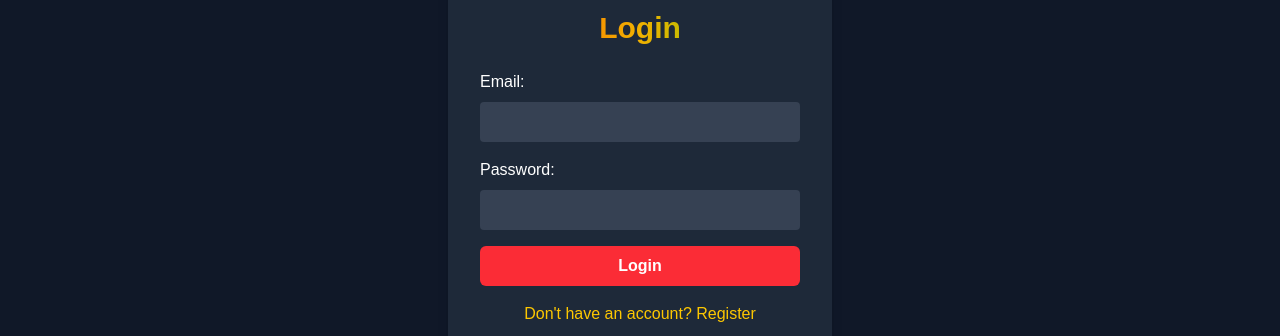
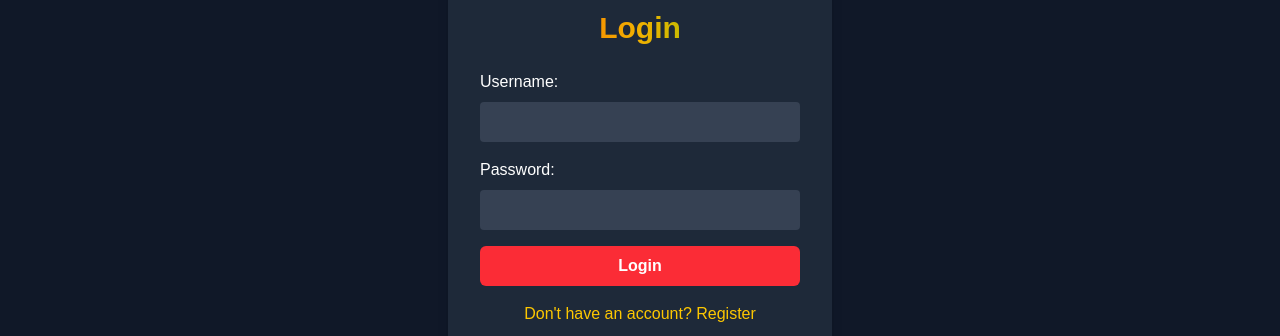
Before and after one commit to Kudzeri/vanfitness-front, a React (Vite) app: page /login in a window 1280 px wide. Shown: the part 320-656 px from the top of the page. Built offline with nearby package versions, Linux system fonts and the light colour scheme.

Commit message:
auth request

```diff
--- a/package.json
+++ b/package.json
@@ -11,6 +11,7 @@
   },
   "dependencies": {
     "@tailwindcss/postcss": "^4.0.7",
+    "axios": "^1.7.9",
     "framer-motion": "^12.4.4",
     "postcss": "^8.5.2",
     "react": "^19.0.0",
--- /dev/null
+++ b/src/axios.js
@@ -0,0 +1,15 @@
+import axios from "axios";
+
+const api = axios.create({
+  baseURL: "http://localhost:8080/api",
+});
+
+api.interceptors.request.use((config) => {
+  const token = localStorage.getItem("token");
+  if (token) {
+    config.headers.Authorization = `Bearer ${token}`;
+  }
+  return config;
+});
+
+export default api;
--- a/src/components/AuthForm.jsx
+++ b/src/components/AuthForm.jsx
@@ -1,29 +1,74 @@
+import { useState } from "react";
 import InputField from "./InputField";
 
-const AuthForm = ({ isLogin, formData, handleChange, handleSubmit }) => (
-  <form onSubmit={handleSubmit} className="flex flex-col">
+const AuthForm = ({ isLogin, formData = {}, handleSubmit, handleChange }) => {
+  const [errors, setErrors] = useState({});
+
+  const validate = () => {
+    let newErrors = {};
+
+    if (!formData.username || !formData.username.trim()) {
+      newErrors.username = "Username is required";
+    }
+
+    if (!formData.password || !formData.password.trim()) {
+      newErrors.password = "Password is required";
+    }
+
+    if (!isLogin) {
+      if (!formData.confirmPassword || !formData.confirmPassword.trim()) {
+        newErrors.confirmPassword = "Confirm Password is required";
+      } else if (formData.password !== formData.confirmPassword) {
+        newErrors.confirmPassword = "Passwords do not match";
+      }
+    }
+
+    setErrors(newErrors);
+    return Object.keys(newErrors).length === 0;
+  };
+
+  const handleSubmitWithValidation = (e) => {
+    e.preventDefault();
+    if (validate()) {
+      handleSubmit(e);
+    }
+  };
+
+  return (
+    <form onSubmit={handleSubmitWithValidation} className="flex flex-col" noValidate>
       <InputField
-      label="Email"
-      type="email"
-      name="email"
-      value={formData.email}
+        label="Username"
+        type="text"
+        name="username"
+        value={formData.username || ""}
         onChange={handleChange}
       />
+      {errors.username && <p className="text-red-500 text-sm mb-2">{errors.username}</p>}
+
       <InputField
         label="Password"
         type="password"
         name="password"
-      value={formData.password}
+        value={formData.password || ""}
         onChange={handleChange}
       />
+      {errors.password && <p className="text-red-500 text-sm mb-2">{errors.password}</p>}
+
       {!isLogin && (
+        <>
           <InputField
             label="Confirm Password"
             type="password"
             name="confirmPassword"
+            value={formData.confirmPassword || ""}
             onChange={handleChange}
           />
+          {errors.confirmPassword && (
+            <p className="text-red-500 text-sm mb-2">{errors.confirmPassword}</p>
           )}
+        </>
+      )}
+
       <button
         type="submit"
         className="bg-red-500 hover:bg-red-700 px-4 py-2 rounded-md font-bold"
@@ -32,5 +77,6 @@ const AuthForm = ({ isLogin, formData, handleChange, handleSubmit }) => (
       </button>
     </form>
   );
+};
 
 export default AuthForm;
--- a/src/pages/AuthPage.jsx
+++ b/src/pages/AuthPage.jsx
@@ -1,19 +1,44 @@
 import { useState } from "react";
 import { NavLink } from "react-router-dom";
 import AuthForm from "../components/AuthForm";
+import api from "../axios";
 
 const AuthPage = ({ type }) => {
   const isLogin = type === "login";
-  const [formData, setFormData] = useState({ email: "", password: "" });
+  const [formData, setFormData] = useState({ username: "", password: "" });
+  const [error, setError] = useState("");
+  const [loading, setLoading] = useState(false);
 
   const handleChange = (e) => {
     let input = e.target;
     setFormData({ ...formData, [input.name]: input.value });
   };
 
-  const handleSubmit = (e) => {
+  const handleSubmit = async (e) => {
     e.preventDefault();
-    console.log("Submitted", formData);
+    setLoading(true);
+    setError("");
+
+    try {
+      const endpoint = isLogin ? "/auth/login" : "/auth/register";
+      const response = await api.post(endpoint, {
+        username: formData.username,
+        password: formData.password,
+      });
+
+      console.log("Success:", response.data);
+
+      if (isLogin) {
+        localStorage.setItem("token", response.data.token);
+        window.location.href = "/dashboard";
+      } else {
+        window.location.href = "/login";
+      }
+    } catch (err) {
+      setError(err.response?.data?.error || "Something went wrong");
+    }
+
+    setLoading(false);
   };
 
   return (
@@ -22,12 +47,18 @@ const AuthPage = ({ type }) => {
         <h2 className="text-3xl font-bold mb-6 text-center text-rainbow">
           {isLogin ? "Login" : "Register"}
         </h2>
+
+        {error && <p className="text-red-500 text-center mb-4">{error}</p>}
+
         <AuthForm
           isLogin={isLogin}
           formData={formData}
           handleChange={handleChange}
           handleSubmit={handleSubmit}
         />
+
+        {loading && <p className="text-center text-gray-400 mt-2">Loading...</p>}
+
         <div className="text-center mt-4">
           <NavLink
             to={isLogin ? "/register" : "/login"}
```
Also changed, not shown: 1 other file (tests, documents, lock files or other folders). Lines whose indentation alone changed are shown as unchanged.
